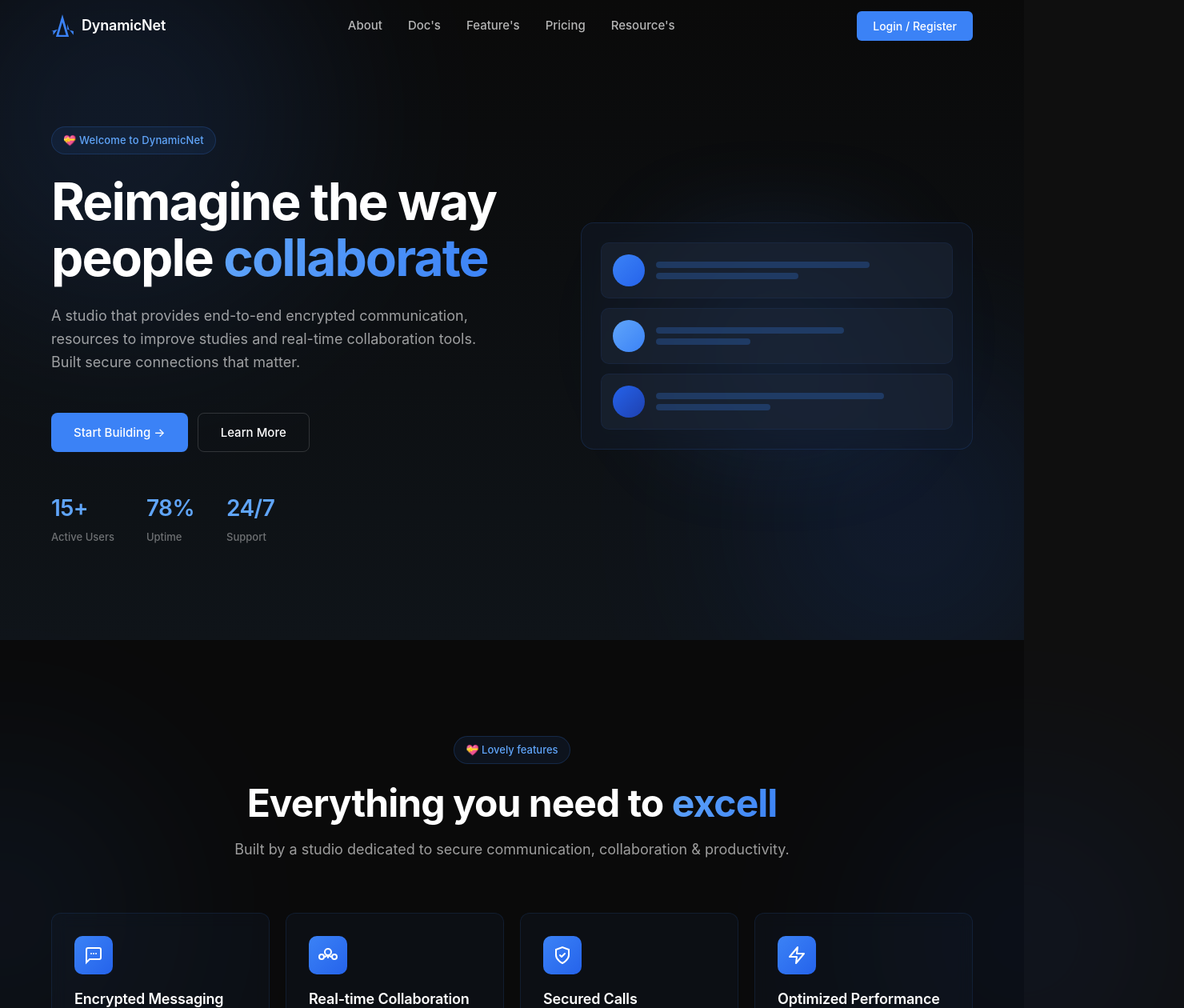
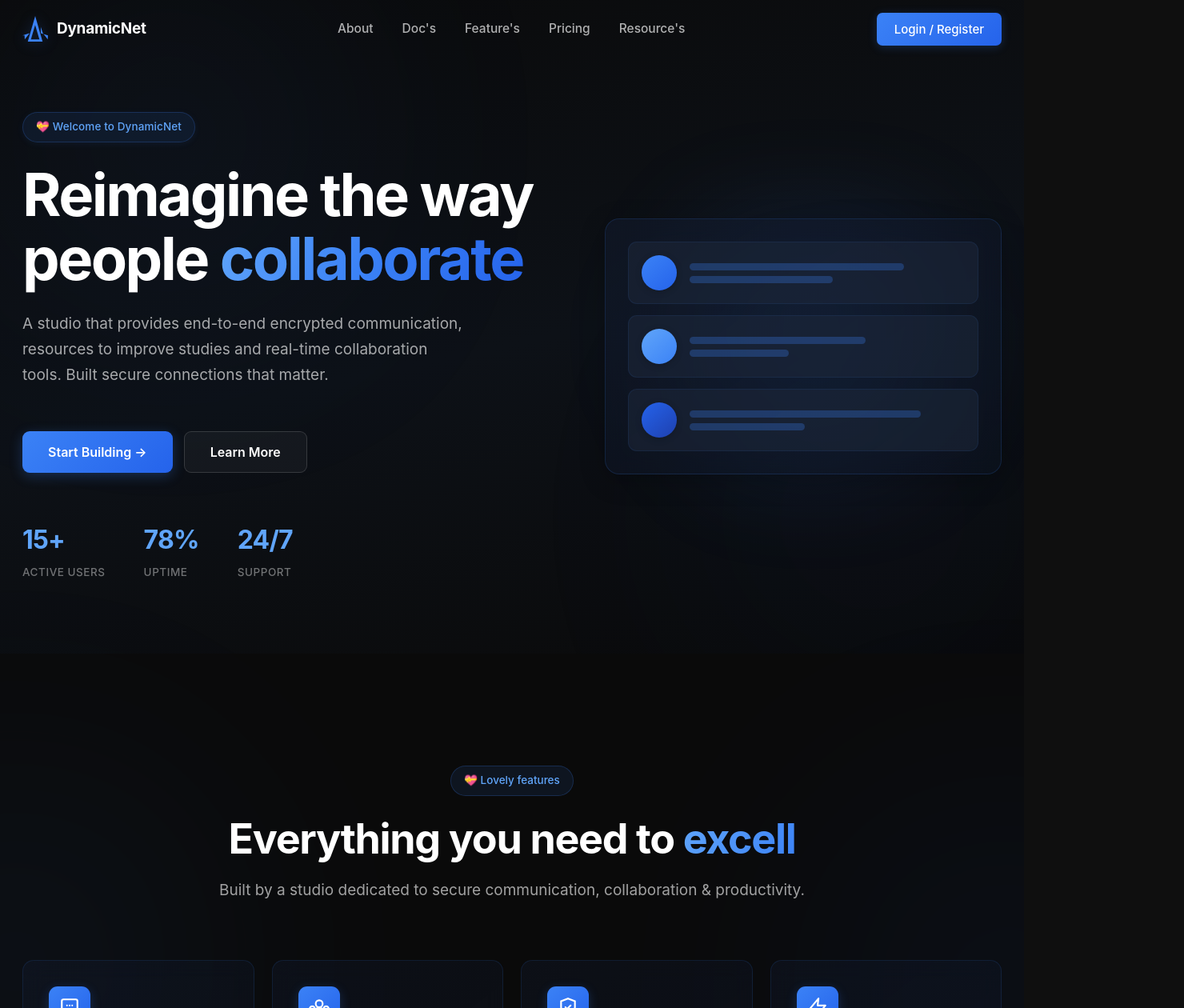
Before and after one commit to BloxGlobe/dynamicst, a React (Vite) app: page / in a window 1280 px wide. Shown: the top 1260 px of the page at 80% size, 1480 px wide, since content can reach past the window. Built offline with nearby package versions, Linux system fonts and the light colour scheme.

Commit message:
changes to css

```diff
--- a/src/assets/styles/landing.css
+++ b/src/assets/styles/landing.css
@@ -1,27 +1,27 @@
-/* Landing page.
-
-/* Navbar */
+/* DynamicNet Landing Page.
+/* === Navigation === */
 .navbar {
   position: fixed;
   top: 0;
-  width: 100%;
+  left: 0;
+  right: 0;
   z-index: 100;
-  transition: background 0.2s ease, border 0.2s ease;
   background: transparent;
+  transition: all 180ms ease-out;
 }
 
 .navbar-scrolled {
-  background: rgba(15, 15, 15, 0.92);
-  backdrop-filter: saturate(180%) blur(20px);
-  -webkit-backdrop-filter: saturate(180%) blur(20px);
-  border-bottom: 1px solid rgba(255, 255, 255, 0.08);
+  background: rgba(10, 10, 10, 0.88);
+  backdrop-filter: blur(24px);
+  -webkit-backdrop-filter: blur(24px);
+  box-shadow: 0 1px 0 rgba(255, 255, 255, 0.06);
 }
 
 .navbar-container {
-  max-width: 1200px;
+  max-width: 1280px;
   margin: 0 auto;
-  padding: 0 24px;
-  height: 64px;
+  padding: 0 28px;
+  height: 72px;
   display: flex;
   align-items: center;
   justify-content: space-between;
@@ -30,55 +30,80 @@
 .navbar-logo {
   display: flex;
   align-items: center;
-  gap: 10px;
+  gap: 11px;
   cursor: pointer;
+  user-select: none;
 }
 
 .navbar-logo-icon {
-  width: 28px;
-  height: 28px;
+  width: 32px;
+  height: 32px;
+  filter: drop-shadow(0 2px 8px rgba(59, 130, 246, 0.25));
 }
 
 .navbar-logo-text {
-  color: #fff;
-  font-weight: 600;
-  font-size: 18px;
-  letter-spacing: -0.01em;
+  color: #ffffff;
+  font-weight: 650;
+  font-size: 19px;
+  letter-spacing: -0.015em;
 }
 
 .navbar-links {
   display: none;
   align-items: center;
-  gap: 32px;
+  gap: 36px;
 }
 
 .navbar-link {
-  color: rgba(255, 255, 255, 0.7);
-  font-size: 15px;
-  font-weight: 500;
-  transition: color 0.15s ease;
+  color: rgba(255, 255, 255, 0.68);
+  font-size: 15.5px;
+  font-weight: 510;
+  transition: color 140ms ease;
   text-decoration: none;
+  position: relative;
+}
+
+.navbar-link::after {
+  content: '';
+  position: absolute;
+  bottom: -6px;
+  left: 0;
+  right: 0;
+  height: 2px;
+  background: #3b82f6;
+  transform: scaleX(0);
+  transition: transform 200ms ease;
+  border-radius: 2px;
 }
 
 .navbar-link:hover {
-  color: #fff;
+  color: #ffffff;
+}
+
+.navbar-link:hover::after {
+  transform: scaleX(1);
 }
 
 .navbar-auth-btn {
-  padding: 10px 20px;
-  background: #3b82f6;
-  color: #fff;
-  border-radius: 6px;
-  font-weight: 500;
-  font-size: 14px;
-  transition: all 0.15s ease;
+  padding: 11px 22px;
+  background: linear-gradient(135deg, #3b82f6 0%, #2563eb 100%);
+  color: #ffffff;
+  border-radius: 7px;
+  font-weight: 540;
+  font-size: 15px;
+  transition: all 160ms cubic-bezier(0.4, 0, 0.2, 1);
   border: none;
   cursor: pointer;
+  box-shadow: 0 2px 12px rgba(59, 130, 246, 0.22);
 }
 
 .navbar-auth-btn:hover {
-  background: #2563eb;
-  transform: translateY(-1px);
+  transform: translateY(-1.5px);
+  box-shadow: 0 4px 18px rgba(59, 130, 246, 0.35);
+}
+
+.navbar-auth-btn:active {
+  transform: translateY(0);
 }
 
 @media (min-width: 768px) {
@@ -87,54 +112,68 @@
   }
 }
 
-/* Landing Layout */
+/* === Layout === */
 .landing-layout {
   min-height: 100vh;
   background: #0a0a0a;
+  overflow-x: hidden;
 }
 
-/* Hero Section */
+/* === Hero Section === */
 .hero-section {
   min-height: 100vh;
   display: flex;
   align-items: center;
-  background: linear-gradient(to bottom, #0a0a0a 0%, #0f1419 100%);
-  padding: 120px 0 80px;
+  background: linear-gradient(168deg, #0a0a0a 0%, #0d1117 52%, #0a0a0a 100%);
+  padding: 140px 0 90px;
   position: relative;
-  overflow: hidden;
 }
 
 .hero-glow {
   position: absolute;
   border-radius: 50%;
-  filter: blur(120px);
-  opacity: 0.12;
+  filter: blur(140px);
+  opacity: 0.11;
   pointer-events: none;
+  will-change: opacity;
 }
 
 .hero-glow-left {
-  width: 500px;
-  height: 500px;
-  top: -100px;
-  left: -100px;
-  background: #3b82f6;
+  width: 580px;
+  height: 580px;
+  top: -120px;
+  left: -80px;
+  background: radial-gradient(circle, #3b82f6 0%, transparent 65%);
+  animation: pulse-glow 8s ease-in-out infinite;
 }
 
 .hero-glow-right {
-  width: 400px;
-  height: 400px;
-  bottom: -50px;
-  right: -50px;
-  background: #2563eb;
+  width: 460px;
+  height: 460px;
+  bottom: -60px;
+  right: -40px;
+  background: radial-gradient(circle, #2563eb 0%, transparent 65%);
+  animation: pulse-glow 8s ease-in-out infinite reverse;
+}
+
+@keyframes pulse-glow {
+  0%, 100% {
+    opacity: 0.11;
+    transform: scale(1);
+  }
+  50% {
+    opacity: 0.17;
+    transform: scale(1.08);
+  }
 }
 
 .hero-container {
-  max-width: 1200px;
+  max-width: 1280px;
   margin: 0 auto;
-  padding: 0 24px;
+  padding: 0 28px;
   display: grid;
   grid-template-columns: 1fr;
-  gap: 64px;
+  gap: 72px;
   align-items: center;
   position: relative;
   z-index: 1;
@@ -142,244 +181,275 @@
 
 @media (min-width: 960px) {
   .hero-container {
-    grid-template-columns: 1.1fr 0.9fr;
+    grid-template-columns: 1.15fr 0.85fr;
+    gap: 56px;
   }
 }
 
 .hero-content {
   display: flex;
   flex-direction: column;
-  gap: 24px;
+  gap: 26px;
 }
 
 .hero-badge {
   display: inline-flex;
   align-items: center;
-  padding: 6px 14px;
-  background: rgba(59, 130, 246, 0.08);
-  border: 1px solid rgba(59, 130, 246, 0.2);
-  border-radius: 20px;
+  padding: 7px 16px;
+  background: rgba(59, 130, 246, 0.09);
+  border: 1px solid rgba(59, 130, 246, 0.22);
+  border-radius: 24px;
   width: fit-content;
+  box-shadow: 0 2px 8px rgba(59, 130, 246, 0.08);
 }
 
 .hero-badge span {
   color: #60a5fa;
-  font-size: 13px;
-  font-weight: 500;
-  letter-spacing: 0.01em;
+  font-size: 13.5px;
+  font-weight: 540;
+  letter-spacing: 0.008em;
 }
 
 .hero-title {
-  font-size: 48px;
-  font-weight: 700;
-  color: #fff;
-  line-height: 1.1;
-  letter-spacing: -0.03em;
+  font-size: 52px;
+  font-weight: 720;
+  color: #ffffff;
+  line-height: 1.08;
+  letter-spacing: -0.034em;
   margin: 0;
+  text-wrap: balance;
 }
 
 @media (min-width: 768px) {
   .hero-title {
-    font-size: 64px;
+    font-size: 68px;
+  }
+}
+
+@media (min-width: 1024px) {
+  .hero-title {
+    font-size: 74px;
   }
 }
 
 .hero-title-gradient {
-  background: linear-gradient(120deg, #60a5fa 0%, #3b82f6 100%);
+  background: linear-gradient(118deg, #60a5fa 0%, #3b82f6 48%, #2563eb 100%);
   -webkit-background-clip: text;
   -webkit-text-fill-color: transparent;
   background-clip: text;
 }
 
 .hero-description {
-  font-size: 18px;
-  color: rgba(255, 255, 255, 0.6);
-  line-height: 1.6;
-  max-width: 540px;
+  font-size: 19px;
+  color: rgba(255, 255, 255, 0.64);
+  line-height: 1.68;
+  max-width: 560px;
+  font-weight: 420;
 }
 
 .hero-buttons {
   display: flex;
-  gap: 12px;
-  margin-top: 8px;
+  gap: 14px;
+  margin-top: 12px;
   flex-wrap: wrap;
 }
 
 .hero-btn {
-  padding: 14px 28px;
-  border-radius: 8px;
-  font-weight: 500;
-  font-size: 15px;
-  transition: all 0.15s ease;
+  padding: 15px 32px;
+  border-radius: 9px;
+  font-weight: 560;
+  font-size: 16px;
+  transition: all 170ms cubic-bezier(0.4, 0, 0.2, 1);
   cursor: pointer;
   border: none;
+  position: relative;
 }
 
 .hero-btn-primary {
-  background: #3b82f6;
-  color: #fff;
+  background: linear-gradient(135deg, #3b82f6 0%, #2563eb 100%);
+  color: #ffffff;
+  box-shadow: 0 4px 16px rgba(59, 130, 246, 0.28);
 }
 
 .hero-btn-primary:hover {
-  background: #2563eb;
-  transform: translateY(-1px);
+  transform: translateY(-2px);
+  box-shadow: 0 6px 24px rgba(59, 130, 246, 0.4);
+}
+
+.hero-btn-primary:active {
+  transform: translateY(0);
 }
 
 .hero-btn-secondary {
-  background: transparent;
-  color: #fff;
-  border: 1px solid rgba(255, 255, 255, 0.15);
+  background: rgba(255, 255, 255, 0.04);
+  color: #ffffff;
+  border: 1.5px solid rgba(255, 255, 255, 0.14);
 }
 
 .hero-btn-secondary:hover {
-  border-color: rgba(255, 255, 255, 0.3);
-  background: rgba(255, 255, 255, 0.03);
+  border-color: rgba(255, 255, 255, 0.28);
+  background: rgba(255, 255, 255, 0.07);
 }
 
 .hero-stats {
   display: flex;
-  gap: 40px;
-  margin-top: 24px;
+  gap: 48px;
+  margin-top: 32px;
 }
 
 .hero-stat {
   display: flex;
   flex-direction: column;
-  gap: 4px;
+  gap: 5px;
 }
 
 .hero-stat-value {
-  font-size: 28px;
-  font-weight: 600;
+  font-size: 32px;
+  font-weight: 680;
   color: #60a5fa;
-  letter-spacing: -0.02em;
+  letter-spacing: -0.025em;
 }
 
 .hero-stat-label {
-  font-size: 13px;
-  color: rgba(255, 255, 255, 0.4);
-  font-weight: 500;
+  font-size: 13.5px;
+  color: rgba(255, 255, 255, 0.42);
+  font-weight: 510;
+  text-transform: uppercase;
+  letter-spacing: 0.04em;
 }
 
-/* Hero Visual */
+/* === Hero Visual === */
 .hero-visual {
   position: relative;
 }
 
 .hero-visual-glow {
   position: absolute;
-  inset: -40px;
-  background: radial-gradient(circle at 50% 50%, rgba(59, 130, 246, 0.15), transparent 70%);
-  filter: blur(40px);
+  inset: -48px;
+  background: radial-gradient(circle at 52% 48%, rgba(59, 130, 246, 0.16), transparent 68%);
+  filter: blur(48px);
   pointer-events: none;
 }
 
 .hero-visual-card {
   position: relative;
-  background: rgba(20, 30, 48, 0.4);
-  border-radius: 16px;
-  padding: 24px;
-  border: 1px solid rgba(59, 130, 246, 0.15);
-  backdrop-filter: blur(10px);
-  -webkit-backdrop-filter: blur(10px);
+  background: linear-gradient(145deg, rgba(20, 30, 52, 0.45) 0%, rgba(15, 23, 42, 0.35) 100%);
+  border-radius: 18px;
+  padding: 28px;
+  border: 1px solid rgba(59, 130, 246, 0.16);
+  backdrop-filter: blur(12px);
+  -webkit-backdrop-filter: blur(12px);
+  box-shadow: 0 8px 32px rgba(0, 0, 0, 0.24);
 }
 
 .hero-visual-items {
   display: flex;
   flex-direction: column;
-  gap: 12px;
+  gap: 14px;
 }
 
 .hero-visual-item {
   display: flex;
   align-items: center;
-  gap: 14px;
-  background: rgba(30, 41, 59, 0.5);
-  border-radius: 10px;
-  padding: 14px;
-  border: 1px solid rgba(59, 130, 246, 0.08);
+  gap: 16px;
+  background: rgba(30, 41, 59, 0.55);
+  border-radius: 11px;
+  padding: 16px;
+  border: 1px solid rgba(59, 130, 246, 0.09);
+  transition: all 200ms ease;
+}
+
+.hero-visual-item:hover {
+  background: rgba(30, 41, 59, 0.7);
+  border-color: rgba(59, 130, 246, 0.18);
 }
 
 .hero-visual-avatar {
-  width: 40px;
-  height: 40px;
+  width: 44px;
+  height: 44px;
   border-radius: 50%;
   flex-shrink: 0;
+  box-shadow: 0 2px 8px rgba(0, 0, 0, 0.2);
 }
 
 .hero-visual-avatar-1 {
-  background: linear-gradient(135deg, #3b82f6, #2563eb);
+  background: linear-gradient(138deg, #3b82f6, #2563eb);
 }
 
 .hero-visual-avatar-2 {
-  background: linear-gradient(135deg, #60a5fa, #3b82f6);
+  background: linear-gradient(138deg, #60a5fa, #3b82f6);
 }
 
 .hero-visual-avatar-3 {
-  background: linear-gradient(135deg, #2563eb, #1e40af);
+  background: linear-gradient(138deg, #2563eb, #1e40af);
 }
 
 .hero-visual-content {
   flex: 1;
   display: flex;
   flex-direction: column;
-  gap: 6px;
+  gap: 7px;
 }
 
 .hero-visual-bar {
-  height: 8px;
-  background: rgba(59, 130, 246, 0.25);
-  border-radius: 4px;
+  height: 9px;
+  background: rgba(59, 130, 246, 0.28);
+  border-radius: 5px;
+  transition: all 200ms ease;
 }
 
-.hero-visual-bar-long { width: 75%; }
-.hero-visual-bar-medium { width: 66%; }
-.hero-visual-bar-short { width: 50%; }
-.hero-visual-bar-tiny { width: 33%; }
-.hero-visual-bar-extra-long { width: 80%; }
-.hero-visual-bar-medium-short { width: 40%; }
+.hero-visual-item:hover .hero-visual-bar {
+  background: rgba(59, 130, 246, 0.38);
+}
 
-/* Features Section */
+.hero-visual-bar-long { width: 78%; }
+.hero-visual-bar-medium { width: 64%; }
+.hero-visual-bar-short { width: 52%; }
+.hero-visual-bar-tiny { width: 36%; }
+.hero-visual-bar-extra-long { width: 84%; }
+.hero-visual-bar-medium-short { width: 42%; }
+
+/* === Features Section === */
 .features-section {
-  padding: 120px 0;
+  padding: 140px 0;
   background: #0a0a0a;
   position: relative;
 }
 
 .features-glow {
   position: absolute;
-  width: 400px;
-  height: 400px;
+  width: 480px;
+  height: 480px;
   border-radius: 50%;
-  filter: blur(120px);
-  opacity: 0.08;
+  filter: blur(140px);
+  opacity: 0.07;
   pointer-events: none;
 }
 
 .features-glow-left {
-  top: 20%;
-  left: -200px;
+  top: 18%;
+  left: -220px;
   background: #3b82f6;
 }
 
 .features-glow-right {
-  bottom: 20%;
-  right: -200px;
+  bottom: 18%;
+  right: -220px;
   background: #2563eb;
 }
 
 .features-container {
-  max-width: 1200px;
+  max-width: 1280px;
   margin: 0 auto;
-  padding: 0 24px;
+  padding: 0 28px;
   position: relative;
   z-index: 1;
 }
 
 .features-header {
   text-align: center;
-  margin-bottom: 64px;
-  max-width: 720px;
+  margin-bottom: 72px;
+  max-width: 760px;
   margin-left: auto;
   margin-right: auto;
 }
@@ -387,51 +457,52 @@
 .features-badge {
   display: inline-flex;
   align-items: center;
-  padding: 6px 14px;
-  background: rgba(59, 130, 246, 0.08);
-  border: 1px solid rgba(59, 130, 246, 0.2);
-  border-radius: 20px;
-  margin-bottom: 20px;
+  padding: 7px 16px;
+  background: rgba(59, 130, 246, 0.09);
+  border: 1px solid rgba(59, 130, 246, 0.22);
+  border-radius: 24px;
+  margin-bottom: 24px;
 }
 
 .features-badge span {
   color: #60a5fa;
-  font-size: 13px;
-  font-weight: 500;
+  font-size: 13.5px;
+  font-weight: 540;
 }
 
 .features-title {
-  font-size: 40px;
-  font-weight: 700;
-  color: #fff;
-  margin-bottom: 16px;
-  letter-spacing: -0.02em;
-  line-height: 1.2;
+  font-size: 44px;
+  font-weight: 720;
+  color: #ffffff;
+  margin-bottom: 18px;
+  letter-spacing: -0.026em;
+  line-height: 1.16;
 }
 
 @media (min-width: 768px) {
   .features-title {
-    font-size: 48px;
+    font-size: 52px;
   }
 }
 
 .features-title-gradient {
-  background: linear-gradient(120deg, #60a5fa, #3b82f6);
+  background: linear-gradient(124deg, #60a5fa, #3b82f6);
   -webkit-background-clip: text;
   -webkit-text-fill-color: transparent;
   background-clip: text;
 }
 
 .features-description {
-  font-size: 18px;
-  color: rgba(255, 255, 255, 0.6);
-  line-height: 1.6;
+  font-size: 19px;
+  color: rgba(255, 255, 255, 0.62);
+  line-height: 1.64;
+  font-weight: 420;
 }
 
 .features-grid {
   display: grid;
   grid-template-columns: 1fr;
-  gap: 20px;
+  gap: 22px;
 }
 
 @media (min-width: 640px) {
@@ -447,120 +518,51 @@
 }
 
 .feature-card {
-  background: rgba(20, 30, 48, 0.3);
-  border-radius: 12px;
-  padding: 28px;
-  border: 1px solid rgba(59, 130, 246, 0.12);
-  transition: all 0.2s ease;
-  backdrop-filter: blur(10px);
-  -webkit-backdrop-filter: blur(10px);
+  background: linear-gradient(142deg, rgba(20, 30, 52, 0.32) 0%, rgba(15, 23, 42, 0.28) 100%);
+  border-radius: 14px;
+  padding: 32px;
+  border: 1px solid rgba(59, 130, 246, 0.13);
+  transition: all 220ms cubic-bezier(0.4, 0, 0.2, 1);
+  backdrop-filter: blur(12px);
+  -webkit-backdrop-filter: blur(12px);
 }
 
 .feature-card:hover {
-  border-color: rgba(59, 130, 246, 0.3);
-  transform: translateY(-4px);
-  background: rgba(20, 30, 48, 0.5);
+  border-color: rgba(59, 130, 246, 0.32);
+  transform: translateY(-6px);
+  background: linear-gradient(142deg, rgba(20, 30, 52, 0.52) 0%, rgba(15, 23, 42, 0.42) 100%);
+  box-shadow: 0 12px 32px rgba(59, 130, 246, 0.12);
 }
 
 .feature-icon {
-  width: 48px;
-  height: 48px;
-  background: linear-gradient(135deg, #3b82f6, #2563eb);
-  border-radius: 10px;
+  width: 52px;
+  height: 52px;
+  background: linear-gradient(138deg, #3b82f6, #2563eb);
+  border-radius: 11px;
   display: flex;
   align-items: center;
   justify-content: center;
-  margin-bottom: 20px;
-  color: #fff;
+  margin-bottom: 22px;
+  color: #ffffff;
+  box-shadow: 0 4px 14px rgba(59, 130, 246, 0.24);
 }
 
 .feature-icon svg {
-  width: 24px;
-  height: 24px;
+  width: 26px;
+  height: 26px;
 }
 
 .feature-title {
-  font-size: 18px;
-  font-weight: 600;
-  color: #fff;
-  margin-bottom: 8px;
-  letter-spacing: -0.01em;
+  font-size: 19px;
+  font-weight: 630;
+  color: #ffffff;
+  margin-bottom: 10px;
+  letter-spacing: -0.012em;
 }
 
 .feature-description {
-  color: rgba(255, 255, 255, 0.6);
-  line-height: 1.5;
-  font-size: 14px;
+  color: rgba(255, 255, 255, 0.61);
+  line-height: 1.58;
+  font-size: 15px;
+  font-weight: 420;
 }
-
-/* Auth Modal */
-.auth-modal-overlay {
-  position: fixed;
-  inset: 0;
-  background: rgba(0, 0, 0, 0.75);
-  backdrop-filter: blur(8px);
-  -webkit-backdrop-filter: blur(8px);
-  display: flex;
-  align-items: center;
-  justify-content: center;
-  z-index: 200;
-}
-
-.auth-modal {
-  background: #1a1a1a;
-  border-radius: 16px;
-  padding: 32px;
-  max-width: 440px;
-  width: 100%;
-  margin: 0 20px;
-  border: 1px solid rgba(255, 255, 255, 0.1);
-}
-
-.auth-modal-title {
-  font-size: 24px;
-  font-weight: 600;
-  color: #fff;
-  margin-bottom: 12px;
-  letter-spacing: -0.01em;
-}
-
-.auth-modal-text {
-  color: rgba(255, 255, 255, 0.6);
-  margin-bottom: 24px;
-  line-height: 1.5;
-  font-size: 15px;
-}
-
-.auth-modal-buttons {
-  display: flex;
-  gap: 12px;
-}
-
-.auth-modal-btn {
-  flex: 1;
-  padding: 12px 24px;
-  border-radius: 8px;
-  font-weight: 500;
-  font-size: 15px;
-  transition: all 0.15s ease;
-  cursor: pointer;
-  border: none;
-}
-
-.auth-modal-btn-secondary {
-  background: rgba(255, 255, 255, 0.08);
-  color: #fff;
-}
-
-.auth-modal-btn-secondary:hover {
-  background: rgba(255, 255, 255, 0.12);
-}
-
-.auth-modal-btn-primary {
-  background: #3b82f6;
-  color: #fff;
-}
-
-.auth-modal-btn-primary:hover {
-  background: #2563eb;
-}
```
